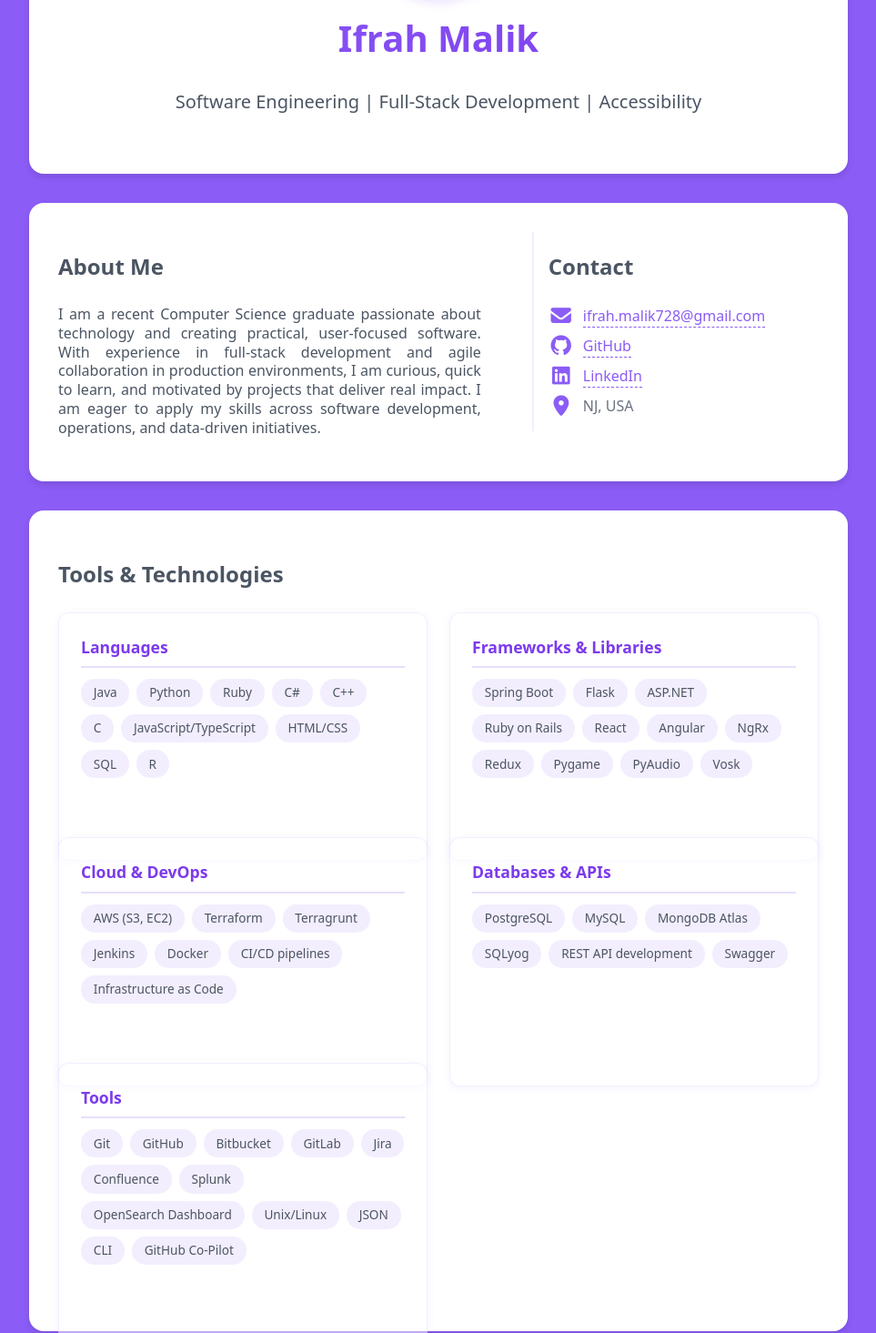
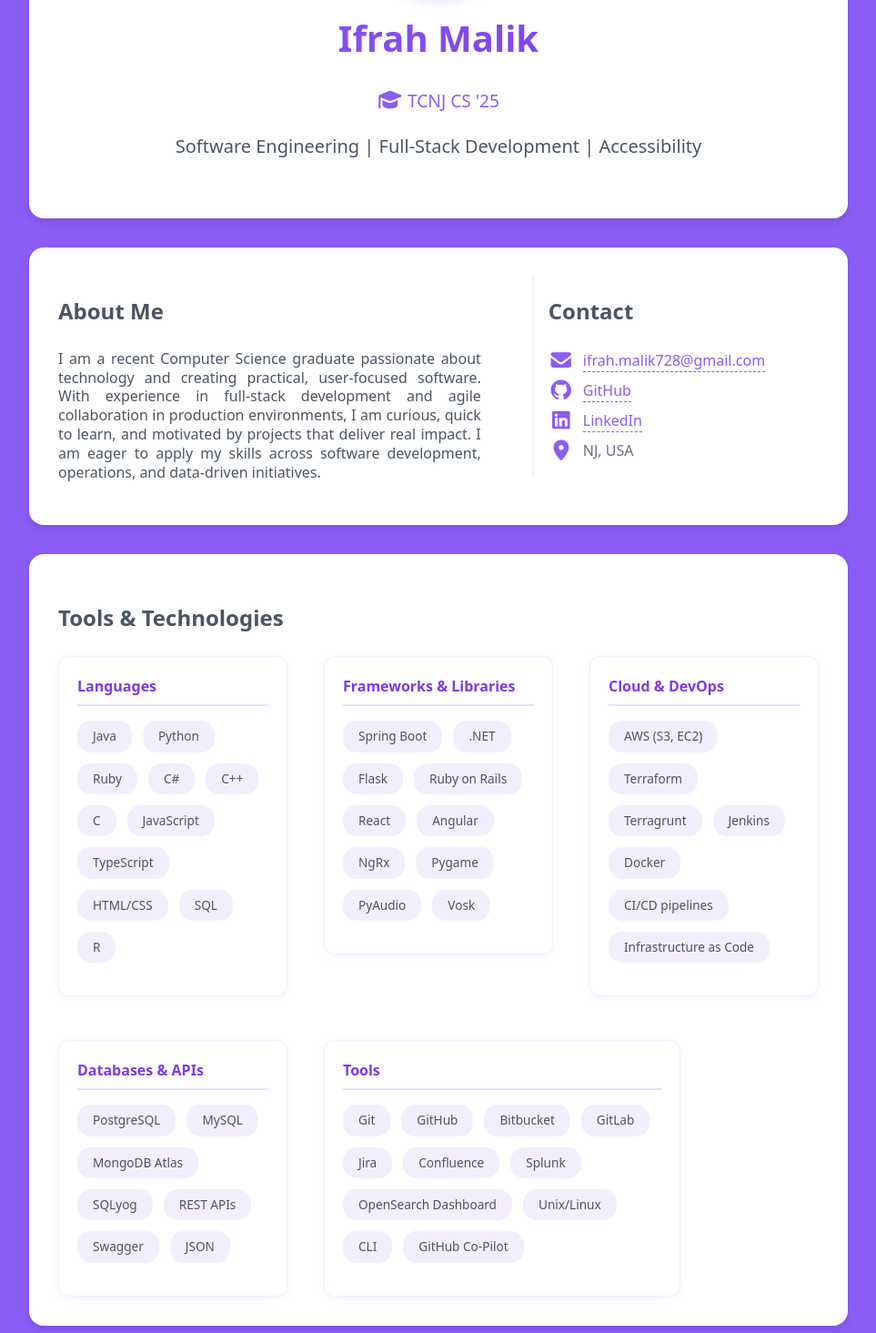
Before and after one commit to ifrahMalik/ifrahMalik.github.io, a React (Vite) app: page / in a window 1280 px wide. Shown: the part 234-1699 px from the top of the page at 91% size, without its empty margins (158-1121 px from the left). Built offline with nearby package versions, Linux system fonts and the light colour scheme.

Commit message:
tools grid updated and fixed

```diff
--- a/src/App.css
+++ b/src/App.css
@@ -87,6 +87,11 @@
   -webkit-background-clip: text;
   -webkit-text-fill-color: transparent;
 }
+.subtitle {
+  font-size: 1.2rem;
+  color: #8b5cf6;
+  margin-top: 0.5rem;
+}
 
 .title {
   font-size: 1.25rem;
@@ -155,17 +160,23 @@
 
 .tech-categories {
   display: grid;
-  grid-template-columns: repeat(2, 1fr);
-  gap: 1.5rem;
+  grid-template-columns: repeat(3, minmax(0, 350px));
+  row-gap: 3rem;
+  column-gap: 2.5rem;
+  justify-content: center;
+}
+
+.tech-categories > *:last-child:nth-child(2n + 1) {
+  width: 350px;
 }
 
 .tech-category {
   background: rgba(255, 255, 255, 0.5);
   border-radius: 12px;
-  padding: 1.5rem;
+  padding: 1.25rem;
   box-shadow: 0 2px 8px rgba(139, 92, 246, 0.08);
   border: 1px solid rgba(139, 92, 246, 0.1);
-  height: 100%;
+  height: fit-content;
 }
 
 @media (max-width: 768px) {
@@ -175,7 +186,7 @@
 }
 
 .tech-category-title {
-  font-size: 1.1rem;
+  font-size: 1.0rem;
   font-weight: 600;
   color: #7c3aed;
   padding-bottom: 0.5rem;
@@ -186,14 +197,14 @@
 .tech-list {
   display: flex;
   flex-wrap: wrap;
-  gap: 0.5rem;
+  gap: 0.75rem;
   list-style: none;
   padding: 0;
-  margin-top: 0.5rem;
+  margin-top: 1rem;
 }
 
 .tech-item {
-  padding: 0.4rem 0.8rem;
+  padding: 0.5rem 1rem;
   background: rgba(139, 92, 246, 0.1);
   border-radius: 15px;
   color: #4b5563;
--- a/src/App.jsx
+++ b/src/App.jsx
@@ -17,6 +17,9 @@
           <h1 className="name">
             Ifrah Malik
           </h1>
+          <p className="subtitle">
+            <i className="fas fa-graduation-cap contact-icon"></i> TCNJ CS '25
+          </p>
           <p className="title">
             Software Engineering | Full-Stack Development | Accessibility
           </p>
@@ -92,7 +95,7 @@
           <div className="tech-category">
             <h3 className="tech-category-title">Languages</h3>
             <ul className="tech-list">
-              {['Java', 'Python', 'Ruby', 'C#', 'C++', 'C', 'JavaScript/TypeScript', 'HTML/CSS', 'SQL', 'R'].map((tech) => (
+              {['Java', 'Python', 'Ruby', 'C#', 'C++', 'C', 'JavaScript', 'TypeScript', 'HTML/CSS', 'SQL', 'R'].map((tech) => (
                 <li key={tech} className="tech-item">
                   {tech}
                 </li>
@@ -103,7 +106,7 @@
           <div className="tech-category">
             <h3 className="tech-category-title">Frameworks & Libraries</h3>
             <ul className="tech-list">
-              {['Spring Boot', 'Flask', 'ASP.NET', 'Ruby on Rails', 'React', 'Angular', 'NgRx', 'Redux', 'Pygame', 'PyAudio', 'Vosk'].map((tech) => (
+              {['Spring Boot', '.NET', 'Flask', 'Ruby on Rails', 'React', 'Angular', 'NgRx', 'Pygame', 'PyAudio', 'Vosk'].map((tech) => (
                 <li key={tech} className="tech-item">
                   {tech}
                 </li>
@@ -125,7 +128,7 @@
           <div className="tech-category">
             <h3 className="tech-category-title">Databases & APIs</h3>
             <ul className="tech-list">
-              {['PostgreSQL', 'MySQL', 'MongoDB Atlas', 'SQLyog', 'REST API development', 'Swagger'].map((tech) => (
+              {['PostgreSQL', 'MySQL', 'MongoDB Atlas', 'SQLyog', 'REST APIs', 'Swagger', 'JSON'].map((tech) => (
                 <li key={tech} className="tech-item">
                   {tech}
                 </li>
@@ -136,7 +139,7 @@
           <div className="tech-category">
             <h3 className="tech-category-title">Tools</h3>
             <ul className="tech-list">
-              {['Git', 'GitHub', 'Bitbucket', 'GitLab', 'Jira', 'Confluence', 'Splunk', 'OpenSearch Dashboard', 'Unix/Linux', 'JSON', 'CLI', 'GitHub Co-Pilot'].map((tech) => (
+              {['Git', 'GitHub', 'Bitbucket', 'GitLab', 'Jira', 'Confluence', 'Splunk', 'OpenSearch Dashboard', 'Unix/Linux', 'CLI', 'GitHub Co-Pilot'].map((tech) => (
                 <li key={tech} className="tech-item">
                   {tech}
                 </li>
```
